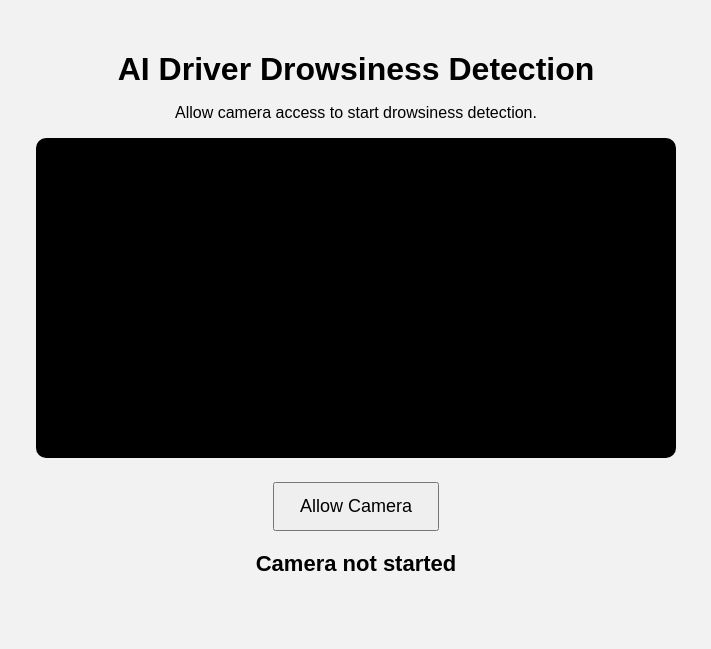
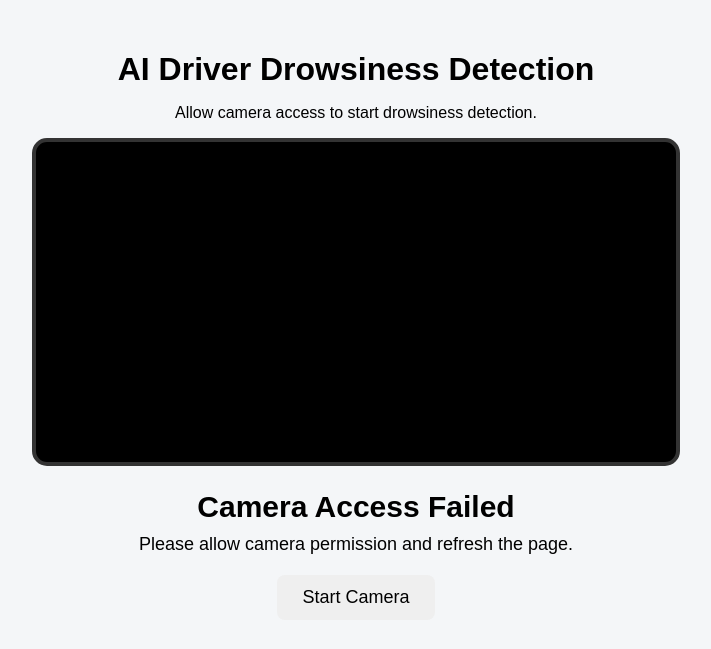
Before and after one commit to bbalaji36-cpu/AI-Driver-Drowsiness-Detection, a Flask app: page / in a window 1280 px wide. Shown: the top 649 px of the page, without its empty margins (284-995 px from the left). Run offline with Flask 3, Linux system fonts and the light colour scheme.

Commit message:
Update index.html

```diff
--- a/templates/index.html
+++ b/templates/index.html
@@ -1,13 +1,16 @@
 <!DOCTYPE html>
-<html>
+<html lang="en">
 <head>
+    <meta charset="UTF-8">
+    <meta name="viewport" content="width=device-width, initial-scale=1.0">
+
     <title>AI Driver Drowsiness Detection</title>
 
     <style>
         body {
             font-family: Arial, sans-serif;
             text-align: center;
-            background: #f2f2f2;
+            background: #f4f6f8;
             margin: 0;
             padding: 30px;
         }
@@ -16,11 +19,23 @@
             margin-bottom: 10px;
         }
 
-        video {
+        #camera {
             width: 640px;
-            max-width: 90%;
-            border-radius: 10px;
+            max-width: 95%;
+            border-radius: 15px;
+            border: 4px solid #333;
             background: black;
+        }
+
+        #status {
+            margin-top: 20px;
+            font-size: 30px;
+            font-weight: bold;
+        }
+
+        #message {
+            margin-top: 10px;
+            font-size: 18px;
         }
 
         button {
@@ -28,12 +43,8 @@
             padding: 12px 25px;
             font-size: 18px;
             cursor: pointer;
-        }
-
-        #status {
-            font-size: 22px;
-            font-weight: bold;
-            margin-top: 20px;
+            border-radius: 8px;
+            border: none;
         }
     </style>
 </head>
@@ -46,37 +57,175 @@
 
     <video id="camera" autoplay playsinline></video>
 
-    <br>
+    <canvas id="canvas" style="display:none;"></canvas>
 
-    <button onclick="startCamera()">Allow Camera</button>
+    <div id="status">Starting camera...</div>
 
-    <p id="status">Camera not started</p>
+    <div id="message"></div>
+
+    <button onclick="startCamera()">Start Camera</button>
+
 
 <script>
 
+const video = document.getElementById("camera");
+const canvas = document.getElementById("canvas");
+const statusText = document.getElementById("status");
+const messageText = document.getElementById("message");
+
+let stream = null;
+let detecting = false;
+
+
+// Start laptop camera
 async function startCamera() {
 
     try {
 
-                const stream = await navigator.mediaDevices.getUserMedia({
+        stream = await navigator.mediaDevices.getUserMedia({
             video: true,
             audio: false
         });
 
-                document.getElementById("camera").srcObject = stream;
+        video.srcObject = stream;
 
-                document.getElementById("status").innerText =
-                    "Camera started successfully";
+        statusText.innerText = "Camera Active";
+        messageText.innerText = "Checking for drowsiness...";
+
+        if (!detecting) {
+
+            detecting = true;
+
+            // Start sending frames
+            detectFrame();
+        }
 
     } catch (error) {
 
-                console.error(error);
+        console.error("Camera error:", error);
 
-                document.getElementById("status").innerText =
-                    "Camera permission denied or camera unavailable";
+        statusText.innerText = "Camera Access Failed";
+
+        messageText.innerText =
+            "Please allow camera permission and refresh the page.";
+    }
+}
+
+
+// Capture camera frame and send to Flask
+async function detectFrame() {
+
+    if (!detecting) {
+        return;
+    }
+
+    if (video.readyState >= 2) {
+
+        canvas.width = video.videoWidth;
+        canvas.height = video.videoHeight;
+
+        const context = canvas.getContext("2d");
+
+        context.drawImage(
+            video,
+            0,
+            0,
+            canvas.width,
+            canvas.height
+        );
+
+        canvas.toBlob(async function(blob) {
+
+            if (!blob) {
+                return;
+            }
+
+            const formData = new FormData();
+
+            formData.append(
+                "frame",
+                blob,
+                "camera.jpg"
+            );
+
+
+            try {
+
+                const response = await fetch("/detect", {
+                    method: "POST",
+                    body: formData
+                });
+
+
+                const result = await response.json();
+
+                console.log("Python response:", result);
+
+
+                if (result.status === "DROWSY") {
+
+                    statusText.innerText = "⚠️ DROWSY";
+
+                    messageText.innerText =
+                        "Driver appears to be drowsy!";
 
                 }
+
+                else if (result.status === "AWAKE") {
+
+                    statusText.innerText = "✅ AWAKE";
+
+                    messageText.innerText =
+                        "Driver is alert.";
+
                 }
+
+                else if (result.status === "ERROR") {
+
+                    statusText.innerText = "Detection Error";
+
+                    messageText.innerText =
+                        result.message || "Unknown error.";
+
+                }
+
+                else {
+
+                    statusText.innerText =
+                        result.status || "Checking...";
+
+                }
+
+
+            } catch (error) {
+
+                console.error(
+                    "Detection request failed:",
+                    error
+                );
+
+                statusText.innerText =
+                    "Connection Error";
+
+                messageText.innerText =
+                    "Unable to contact the AI detector.";
+            }
+
+        }, "image/jpeg", 0.7);
+    }
+
+
+    // Send another frame after 500 ms
+    setTimeout(detectFrame, 500);
+}
+
+
+// Automatically start camera when page opens
+window.addEventListener("load", function() {
+
+    startCamera();
+
+});
 
 </script>
 
```
Lines whose indentation alone changed are shown as unchanged.
